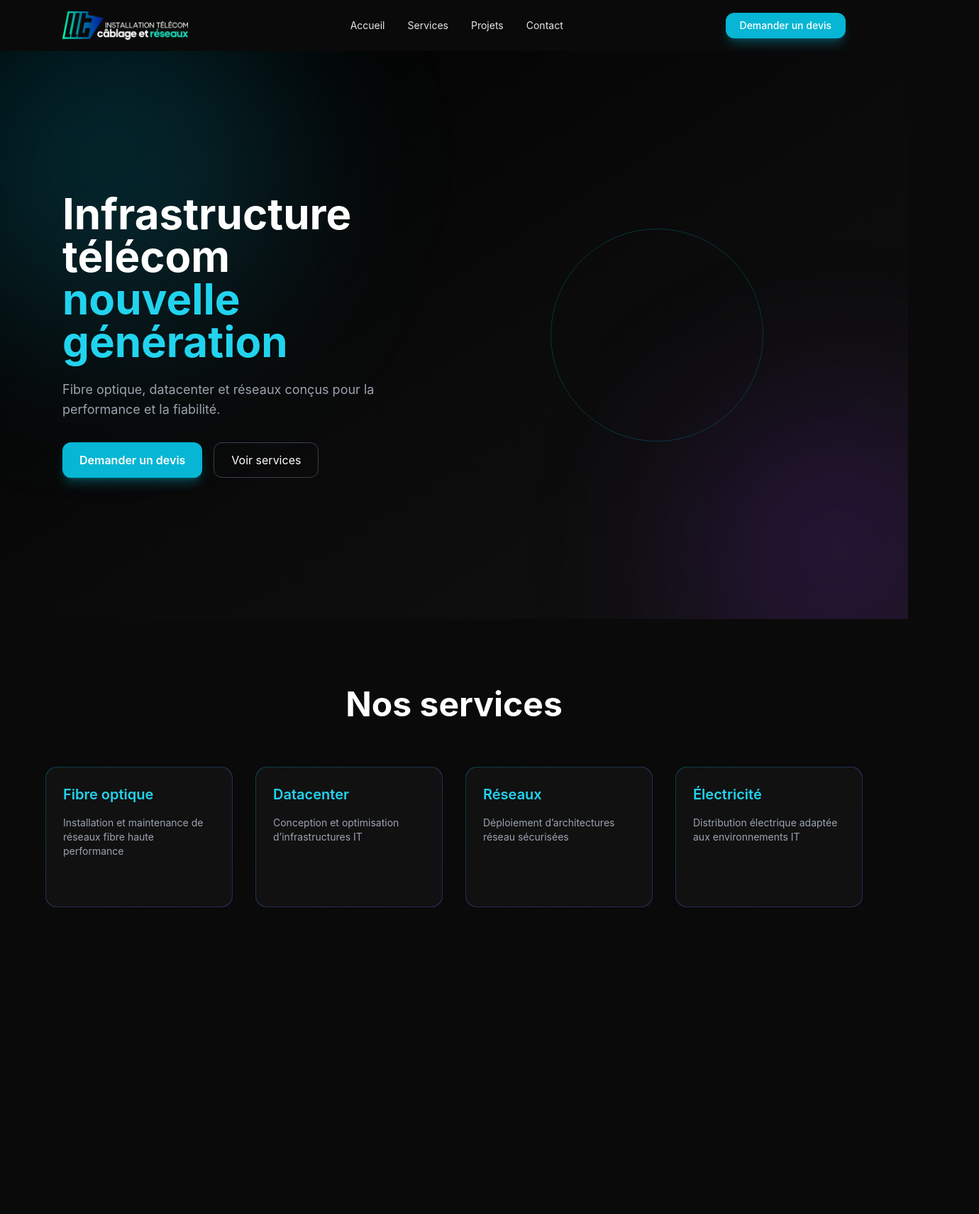
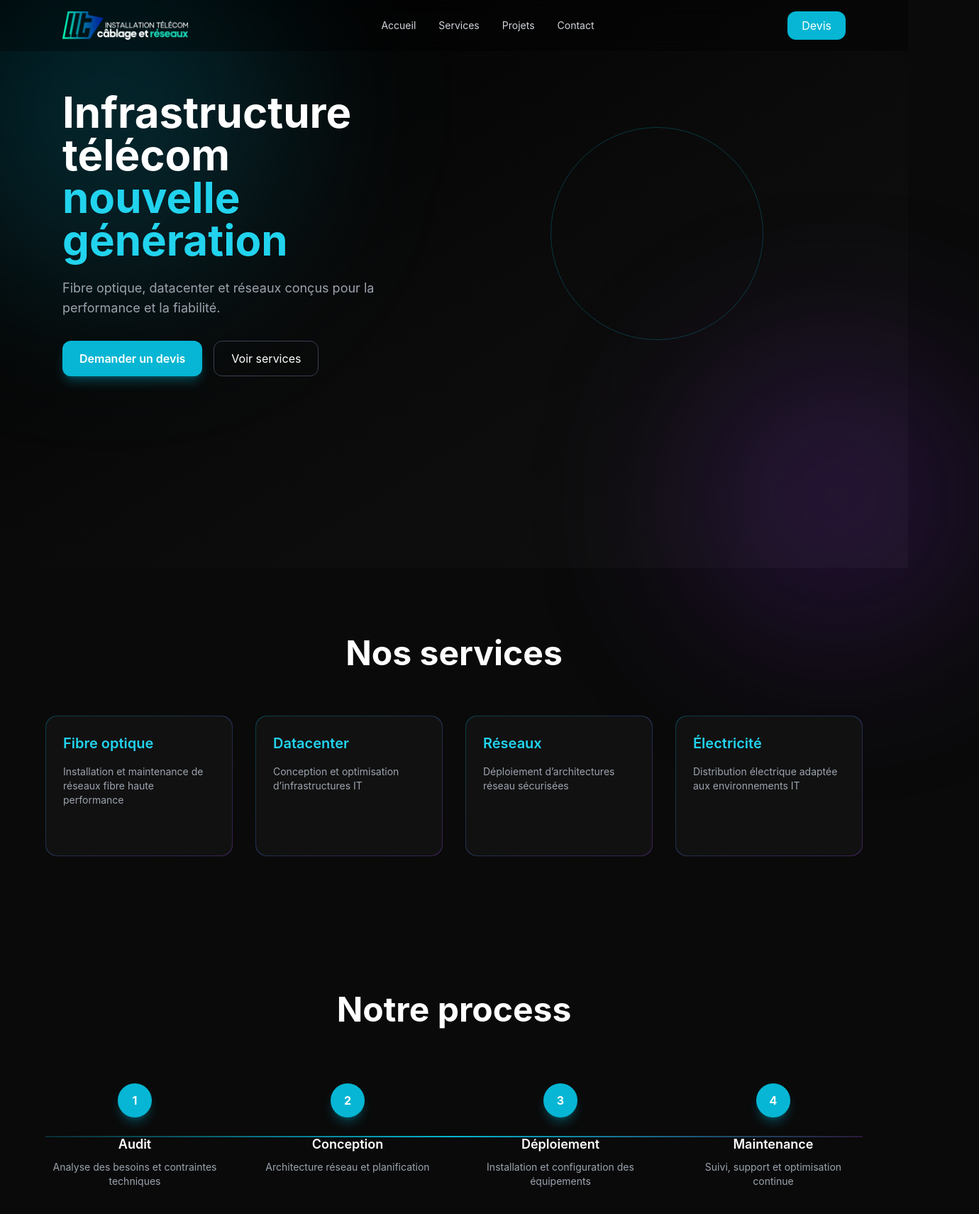
Before and after one commit to HaryRabarijoely/lltelecom, a React (Vite) app: page / in a window 1280 px wide. Shown: the top 1710 px of the page at 71% size, 1380 px wide, since content can reach past the window. Before the commit the page ends 1374 px from the top, so only its background shows below. Built offline with nearby package versions, Linux system fonts and the light colour scheme.

Commit message:
implement process

```diff
--- a/src/App.jsx
+++ b/src/App.jsx
@@ -2,6 +2,7 @@ import React from "react";
 import Hero from "./components/ui/Hero";
 import Services from "./components/ui/Services";
 import Navbar from "./components/ui/Navbar";
+import Process from "./components/ui/Process";
 
 function App() {
   return (
@@ -9,6 +10,7 @@ function App() {
       <Navbar />
       <Hero />
       <Services />
+      <Process />
     </div>
   );
 }
--- a/src/components/ui/Hero.jsx
+++ b/src/components/ui/Hero.jsx
@@ -3,7 +3,7 @@ import { motion } from "framer-motion";
 
 export default function Hero() {
   return (
-    <section className="relative h-screen w-full flex items-center justify-center bg-[#0A0A0A] text-white overflow-hidden">
+    <section className="relative pt-24 md:pt-32 h-screen ...">
 
       {/* Background gradient */}
       <div className="absolute inset-0 bg-gradient-to-br from-black via-[#0A0A0A] to-[#111111]" />
@@ -13,7 +13,7 @@ export default function Hero() {
       <div className="absolute w-[400px] h-[400px] bg-purple-600/20 blur-[120px] rounded-full bottom-[-100px] right-[-100px]" />
 
       {/* Content */}
-      <div className="relative z-10 max-w-6xl mx-auto px-6 grid md:grid-cols-2 gap-10 items-center">
+      <div className="relative z-10 max-w-6xl mx-auto px-6 flex flex-col md:grid md:grid-cols-2 gap-10 items-center">
 
         {/* LEFT TEXT */}
         <div>
--- a/src/components/ui/Navbar.jsx
+++ b/src/components/ui/Navbar.jsx
@@ -2,27 +2,29 @@ import React, { useState, useEffect } from "react";
 import logo from "../../assets/logo.png";
 
 export default function Navbar() {
-  const [scrolled, setScrolled] = useState(false);
+  const [isScrolled, setIsScrolled] = useState(false);
+  const [menuOpen, setMenuOpen] = useState(false);
 
   useEffect(() => {
     const handleScroll = () => {
-      setScrolled(window.scrollY > 20);
+      setIsScrolled(window.scrollY > 20);
     };
+
     window.addEventListener("scroll", handleScroll);
     return () => window.removeEventListener("scroll", handleScroll);
   }, []);
 
   return (
-    <header
-      className={`sticky top-0 z-50 w-full transition-all duration-300 ${
-        scrolled
-          ? "bg-black/60 backdrop-blur-md border-b border-white/10"
-          : "bg-transparent"
+    <nav
+      className={`fixed w-full top-0 z-50 transition-all duration-300 ${
+        isScrolled
+          ? "bg-black/70 backdrop-blur-md border-b border-white/10"
+          : "bg-black/30 backdrop-blur-md"
       }`}
     >
-      <nav className="max-w-6xl mx-auto px-6 py-4 flex items-center justify-between">
+      <div className="max-w-6xl mx-auto px-6 py-4 flex items-center justify-between">
 
-        {/* Logo */}
+        {/* LOGO */}
         <div className="flex items-center">
             <img
                 src={logo}
@@ -31,32 +33,41 @@ export default function Navbar() {
             />
         </div>
 
-        {/* Desktop menu */}
-        <div className="hidden md:flex items-center gap-8 text-sm text-gray-200">
-          <button onClick={() => window.scrollTo({ top: 0, behavior: "smooth" })} className="hover:text-white">
-            Accueil
-          </button>
-          <button onClick={() => document.getElementById("services")?.scrollIntoView({ behavior: "smooth" })} className="hover:text-white">
-            Services
-          </button>
-          <button className="hover:text-white">
-            Projets
-          </button>
-          <button className="hover:text-white">
-            Contact
+        {/* MENU DESKTOP */}
+        <div className="hidden md:flex gap-8 text-sm text-gray-300">
+          <a href="#">Accueil</a>
+          <a href="#">Services</a>
+          <a href="#">Projets</a>
+          <a href="#">Contact</a>
+        </div>
+
+        {/* CTA */}
+        <button className="hidden md:block px-5 py-2 bg-cyan-500 rounded-xl">
+          Devis
+        </button>
+
+        {/* BURGER */}
+        <div
+          className="md:hidden text-2xl cursor-pointer"
+          onClick={() => setMenuOpen(!menuOpen)}
+        >
+          ☰
+        </div>
+      </div>
+
+      {/* MOBILE MENU */}
+      {menuOpen && (
+        <div className="md:hidden bg-black/90 backdrop-blur-md px-6 py-6 flex flex-col gap-4 text-gray-300">
+          <a href="#" onClick={() => setMenuOpen(false)}>Accueil</a>
+          <a href="#" onClick={() => setMenuOpen(false)}>Services</a>
+          <a href="#" onClick={() => setMenuOpen(false)}>Projets</a>
+          <a href="#" onClick={() => setMenuOpen(false)}>Contact</a>
+
+          <button className="mt-4 px-5 py-2 bg-cyan-500 rounded-xl">
+            Devis
           </button>
         </div>
-
-        {/* CTA button */}
-        <button className="hidden md:block px-5 py-2 bg-cyan-500 hover:bg-cyan-400 text-sm font-medium rounded-xl shadow-lg shadow-cyan-500/30">
-          Demander un devis
-        </button>
-
-        {/* Mobile icon */}
-        <div className="md:hidden text-white text-2xl cursor-pointer">
-          ☰
-        </div>
-      </nav>
-    </header>
+      )}
+    </nav>
   );
 }
--- /dev/null
+++ b/src/components/ui/Process.jsx
@@ -0,0 +1,70 @@
+import React from "react";
+import { motion } from "framer-motion";
+
+const steps = [
+  {
+    title: "Audit",
+    desc: "Analyse des besoins et contraintes techniques",
+  },
+  {
+    title: "Conception",
+    desc: "Architecture réseau et planification",
+  },
+  {
+    title: "Déploiement",
+    desc: "Installation et configuration des équipements",
+  },
+  {
+    title: "Maintenance",
+    desc: "Suivi, support et optimisation continue",
+  },
+];
+
+export default function Process() {
+  return (
+    <section className="bg-[#0A0A0A] text-white py-24 px-6">
+      <div className="max-w-6xl mx-auto">
+
+        {/* Title */}
+        <h2 className="text-3xl md:text-5xl font-bold text-center mb-20">
+          Notre process
+        </h2>
+
+        {/* Timeline */}
+        <div className="relative">
+
+          {/* Line */}
+          <div className="hidden md:block absolute top-1/2 left-0 w-full h-[2px] bg-gradient-to-r from-cyan-500/20 via-cyan-500 to-purple-500/20" />
+
+          {/* Steps */}
+          <div className="grid md:grid-cols-4 gap-12">
+
+            {steps.map((step, index) => (
+              <motion.div
+                key={index}
+                initial={{ opacity: 0, y: 40 }}
+                whileInView={{ opacity: 1, y: 0 }}
+                transition={{ delay: index * 0.2 }}
+                className="relative text-center"
+              >
+                {/* Circle */}
+                <div className="w-12 h-12 mx-auto rounded-full bg-cyan-500 flex items-center justify-center font-bold shadow-lg shadow-cyan-500/30">
+                  {index + 1}
+                </div>
+
+                {/* Content */}
+                <h3 className="mt-6 text-lg font-semibold">
+                  {step.title}
+                </h3>
+                <p className="text-gray-400 text-sm mt-2">
+                  {step.desc}
+                </p>
+              </motion.div>
+            ))}
+
+          </div>
+        </div>
+      </div>
+    </section>
+  );
+}
```
